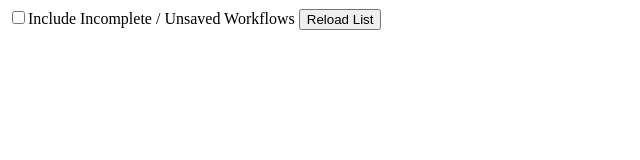
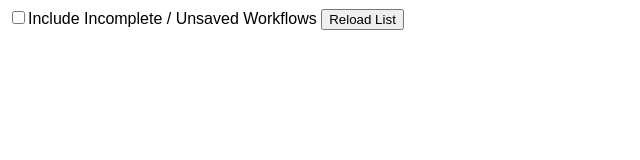
Before and after one commit to evainefaye/SAMS-NODE, a website: page getscreenshot/index.html in a window 1280 px wide. Shown: the whole page, without its empty margins (0-640 px from the left). Drawn offline with Linux system fonts and the light colour scheme; files that its build step writes are made by us from their sources; no server answers.

Commit message:
Update index.html
Added stylesheet

```diff
--- a/getscreenshot/index.html
+++ b/getscreenshot/index.html
@@ -11,6 +11,7 @@
     <script src="scripts/socket.io.js"></script>
     <!-- End Add Socket.io -->
 
+    <link href="stylesheets/stylesheet.css" rel="stylesheet"  type="text/css" />
     <script src="scripts/javascript.js"></script>
 </head>
 <body>
```
